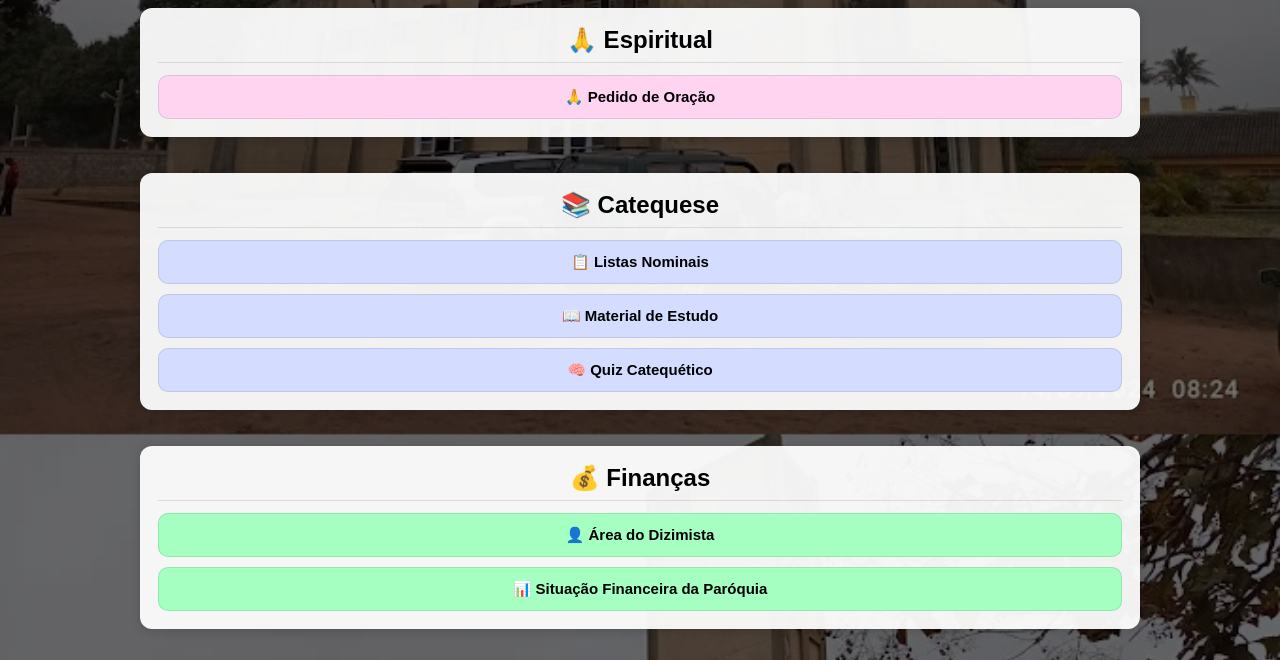
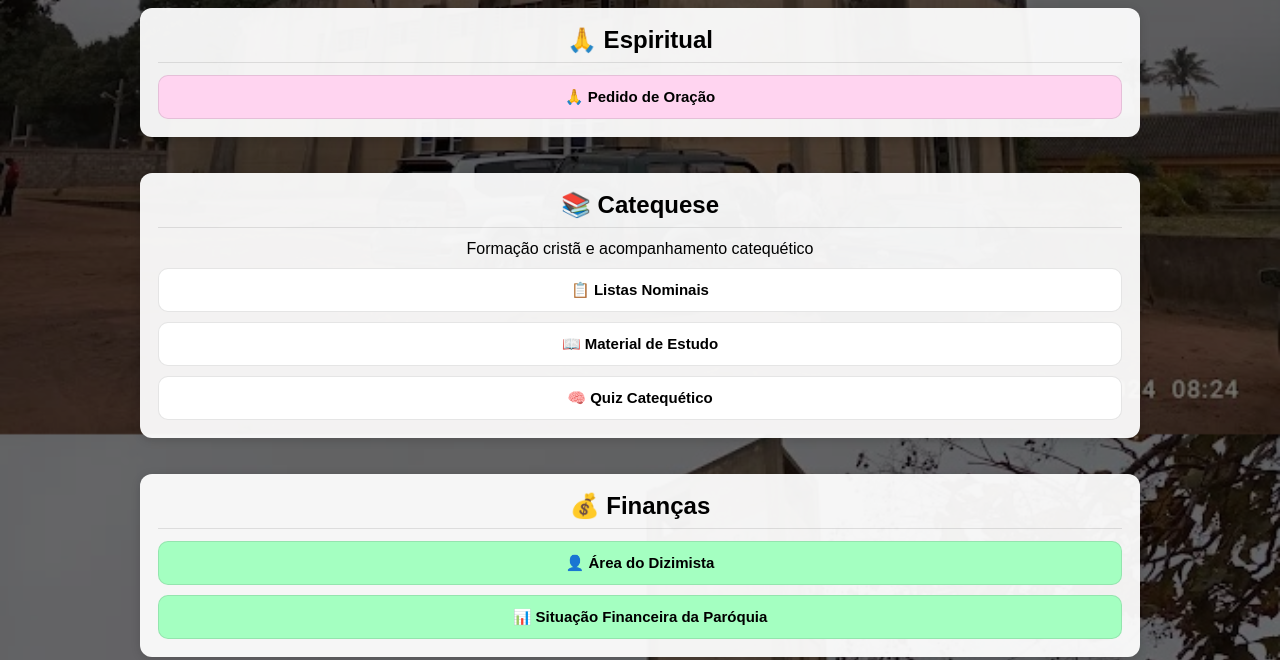
Before and after one commit to FSavel/sao-miguel-digital, a Flask app: page / in a window 1280 px wide. Shown: the part 530-1190 px from the top of the page. Run offline with Flask 3, Linux system fonts and the light colour scheme; data that the repository does not hold is empty; parts of the project's set-up code (start-up, migrations or seed data) failed here and were passed over.

Commit message:
Update index.html

```diff
--- a/templates/index.html
+++ b/templates/index.html
@@ -12,17 +12,6 @@
 </head>
 
 <body>
-
-<!-- =========================
-     TICKER DE AVISOS
-========================= -->
-<div class="ticker">
-
-    <div class="ticker-content" id="ticker-content">
-        Carregando avisos...
-    </div>
-
-</div>
 
 <div class="overlay">
 
@@ -51,15 +40,25 @@
 
             <h2 style="text-align:center;">📖 Liturgia</h2>
 
-            <a href="/avisos" class="botao botao-liturgia">📢 Avisos Semanais</a>
+            <a href="/avisos" class="botao botao-liturgia">
+                📢 Avisos Semanais
+            </a>
 
-            <a href="/leituras" class="botao botao-liturgia">📖 Leituras</a>
+            <a href="/leituras" class="botao botao-liturgia">
+                📖 Leituras
+            </a>
 
-            <a href="/canticos" class="botao botao-liturgia">🎵 Cânticos</a>
+            <a href="/canticos" class="botao botao-liturgia">
+                🎵 Cânticos
+            </a>
 
-            <a href="/escalas" class="botao botao-liturgia">👥 Escalas de Serviço</a>
+            <a href="/escalas" class="botao botao-liturgia">
+                👥 Escalas de Serviço
+            </a>
 
-            <a href="/calendario" class="botao botao-liturgia">📅 Calendário Pastoral</a>
+            <a href="/calendario" class="botao botao-liturgia">
+                📅 Calendário Pastoral
+            </a>
 
         </div>
 
@@ -87,15 +86,19 @@
 
             <h2 style="text-align:center;">📚 Catequese</h2>
 
-    <a href="/listas_nominais" class="botao botao-liturgia">
+            <p style="text-align:center; margin-bottom:10px;">
+                Formação cristã e acompanhamento catequético
+            </p>
+
+            <a href="/listas_nominais" class="botao botao-catequese">
                 📋 Listas Nominais
             </a>
 
-    <a href="/material_estudo" class="botao botao-liturgia">
+            <a href="/material_estudo" class="botao botao-catequese">
                 📖 Material de Estudo
             </a>
 
-    <a href="/quiz" class="botao botao-liturgia">
+            <a href="/quiz" class="botao botao-catequese">
                 🧠 Quiz Catequético
             </a>
 
@@ -148,7 +151,8 @@
 
         {% for aviso in avisos %}
 
-            📢 {{ aviso.titulo }} - {{ aviso.descricao }} ✨ &nbsp;&nbsp;&nbsp; • &nbsp;&nbsp;&nbsp;
+            📢 {{ aviso.titulo }} - {{ aviso.descricao }} ✨
+            &nbsp;&nbsp;&nbsp; • &nbsp;&nbsp;&nbsp;
 
         {% endfor %}
 
```
Lines whose indentation alone changed are shown as unchanged.
